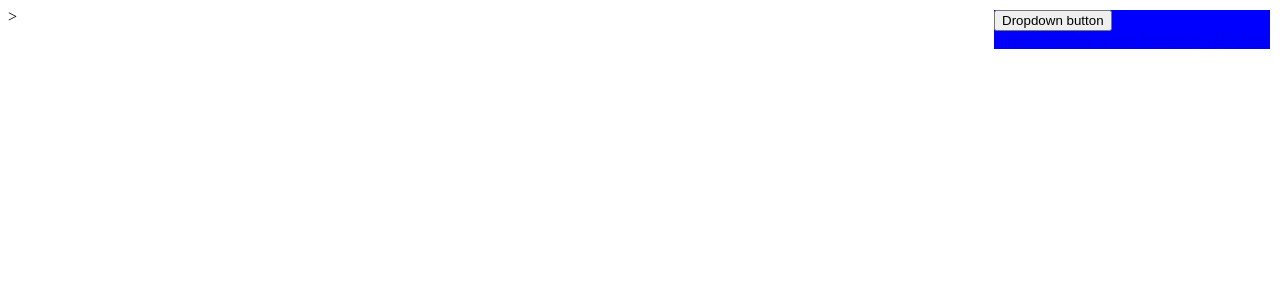
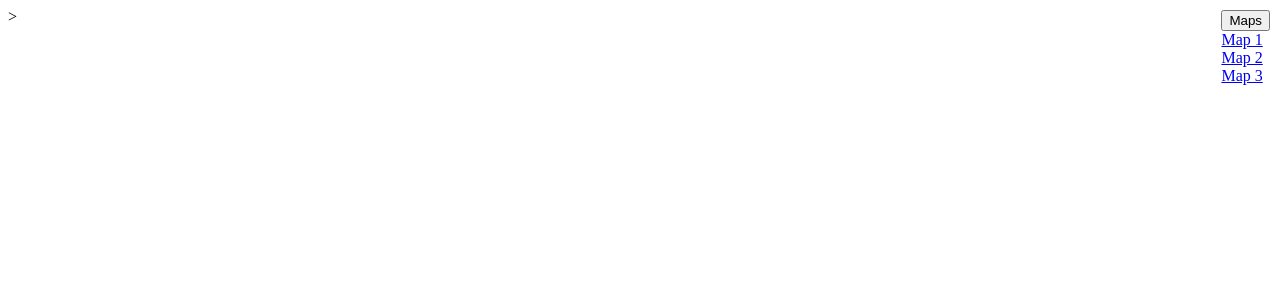
Before and after one commit to ngonzo95/stravaPicture, a Python web app: template templates/dropdown.html in a window 1280 px wide. Shown: the top 300 px of the page. Run offline with Jinja, Linux system fonts and the light colour scheme; the template is opened without the code that fills it, so the values that code supplies are empty.

Commit message:
edited drop down styles.

```diff
--- a/templates/dropdown.html
+++ b/templates/dropdown.html
@@ -1,11 +1,11 @@
 <!--For some reason this z-index does the trick of keeping the drop down on top. not sure why ... :) -->>
-<div class="dropdown" style='position: absolute; z-index: 31415900; top: 10px; right: 10px; background-color: #0000ff '>
+<div class="dropdown" style='position: absolute; z-index: 31415900; top: 10px; right: 10px;'>
   <button class="btn btn-secondary dropdown-toggle" type="button" id="dropdownMenuButton" data-toggle="dropdown" aria-haspopup="true" aria-expanded="false">
-    Dropdown button
+    Maps
   </button>
-  <div class="dropdown-menu"  aria-labelledby="dropdownMenuButton">
-    <a class="dropdown-item" href="#">Action</a>
-    <a class="dropdown-item" href="#">Another action</a>
-    <a class="dropdown-item" href="#">Something else here</a>
+  <div class="dropdown-menu"  aria-labelledby="dropdownMenuButton" style= 'background-color:transparent;' >
+    <a class="dropdown-item" style= 'float: left; clear: left; display:inline;' href="#">Map 1 </a>
+    <a class="dropdown-item" style= 'float: left; clear: left; display:inline'  href="#">Map 2</a>
+    <a class="dropdown-item" style= 'float: left; clear: left; display:inline' href="#">Map 3</a>
   </div>
 </div>
```
